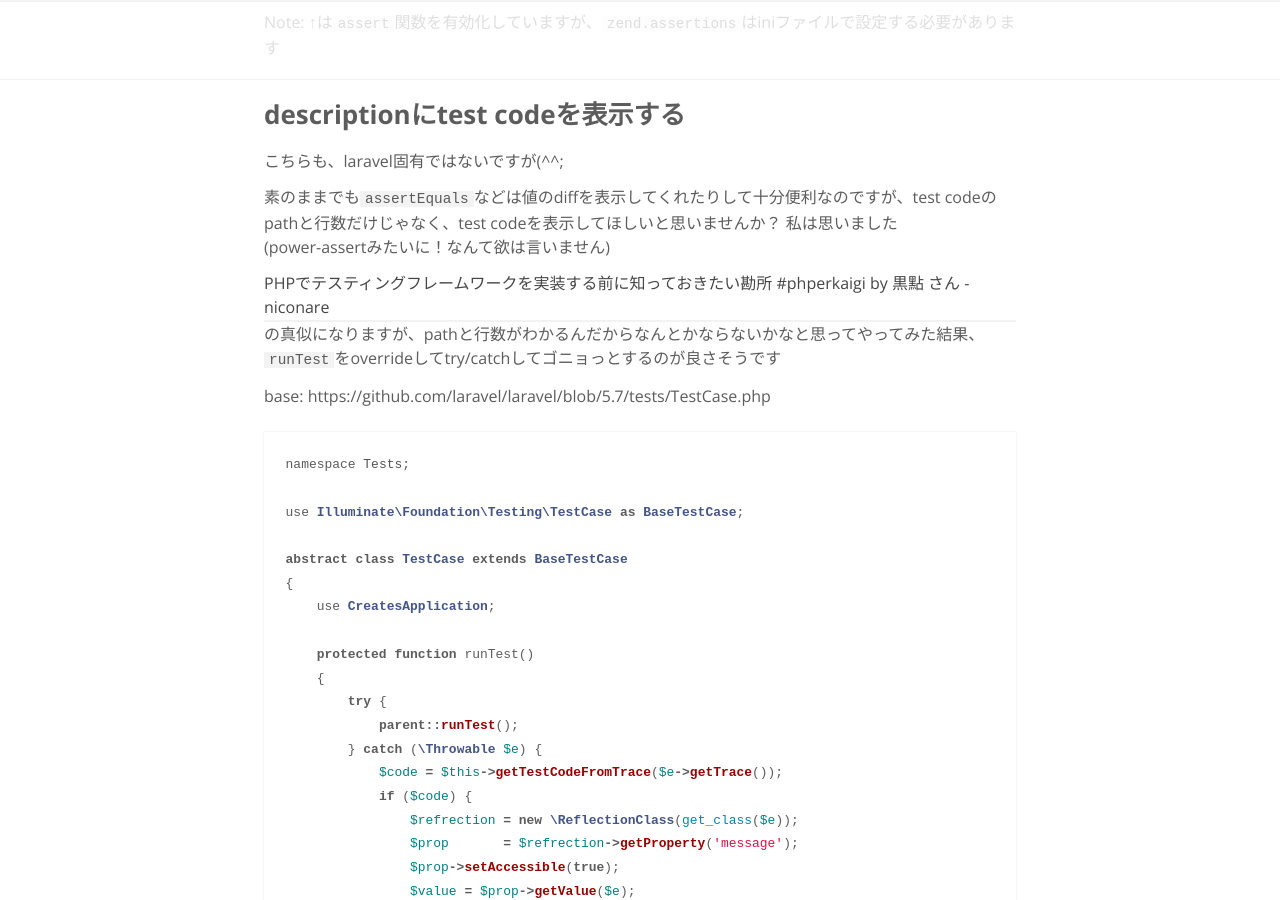
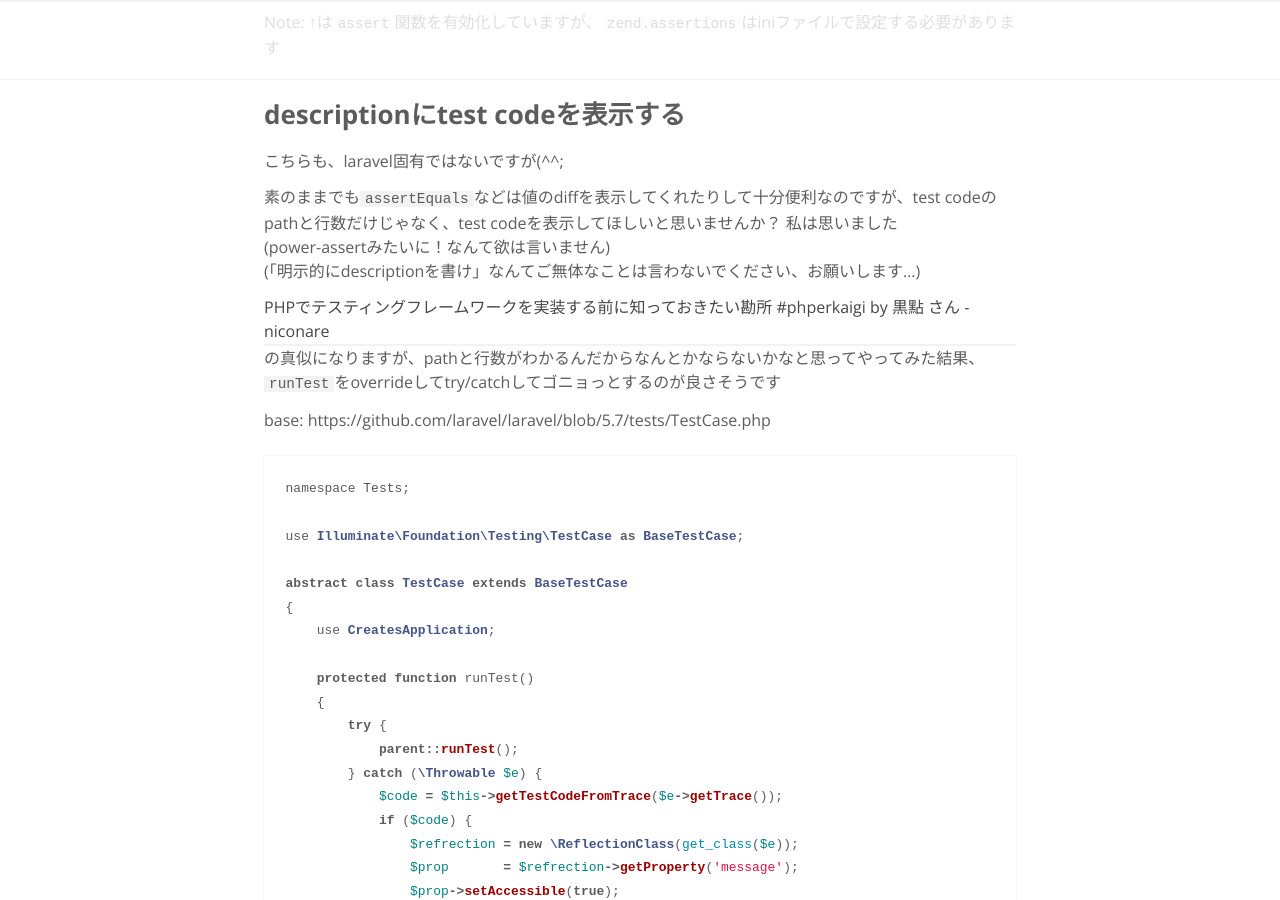
Before and after one commit to RyukyuInteractive/tech.ryukyu-i.co.jp, a Jekyll site: the page built from _posts/2019-07-24-tips-for-testing-laravel-application.md, in a window 1280 px wide and 900 px high, scrolled down 1765 px. Built offline with Jekyll 4.4.1, drawn with Linux system fonts in a browser that asks for light colours; a script that is not in the unit is left out; comment, search, counter and statistics services are not loaded.

Commit message:
Update 2019-07-24-tips-for-testing-laravel-application.md

```diff
--- a/_posts/2019-07-24-tips-for-testing-laravel-application.md
+++ b/_posts/2019-07-24-tips-for-testing-laravel-application.md
@@ -72,6 +72,7 @@ Note: ↑は`assert`関数を有効化していますが、`zend.assertions`はi
 素のままでも`assertEquals`などは値のdiffを表示してくれたりして十分便利なのですが、test codeのpathと行数だけじゃなく、test codeを表示してほしいと思いませんか？
 私は思いました
 (power-assertみたいに！なんて欲は言いません)
+(「明示的にdescriptionを書け」なんてご無体なことは言わないでください、お願いします...)
 
 [PHPでテスティングフレームワークを実装する前に知っておきたい勘所 #phperkaigi by 黒點 さん - niconare](https://niconare.nicovideo.jp/watch/kn2945)の真似になりますが、pathと行数がわかるんだからなんとかならないかなと思ってやってみた結果、`runTest`をoverrideしてtry/catchしてゴニョっとするのが良さそうです
 
```
